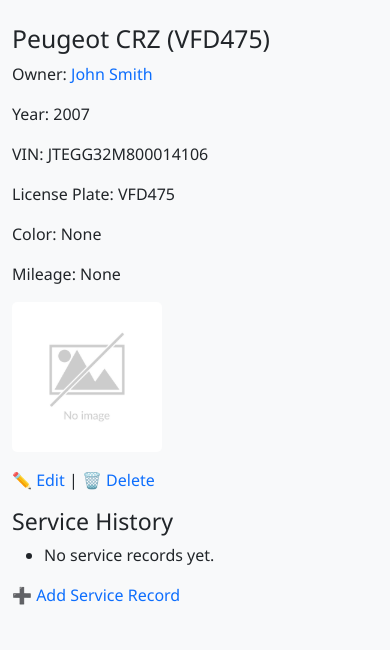
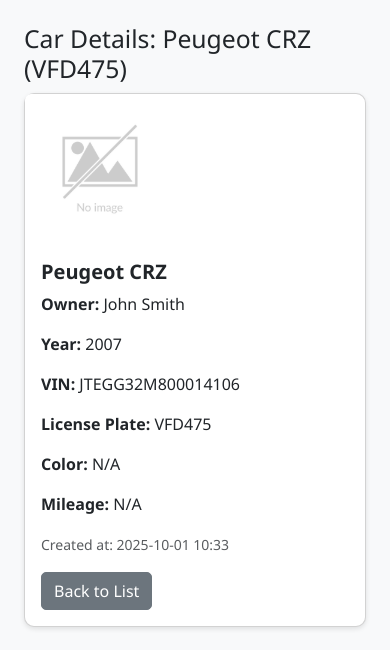
Before and after one commit to Osiakosia/Final_project, a Django app: page /finalapp/cars/2/ in a window 390 px wide. Shown: the part 56-706 px from the top of the page. Run offline with Django 5.2, Linux system fonts and the light colour scheme; data comes from the database, SQL or seed files in the repository; both versions use the stored data as it was after the commit.

Commit message:
updated car_details html bootstrap style .

```diff
--- a/finalapp/templates/cars/car_detail.html
+++ b/finalapp/templates/cars/car_detail.html
@@ -1,32 +1,40 @@
 {% extends "base.html" %}
+{% load static %}
+
 {% block content %}
-<h2>{{ object }}</h2>
-<p>Owner: <a href="{% url 'customer_detail' object.owner.pk %}">{{ object.owner }}</a></p>
-<p>Year: {{ object.year }}</p>
-<p>VIN: {{ object.vin }}</p>
-<p>License Plate: {{ object.license_plate }}</p>
-<p>Color: {{ object.color }}</p>
-<p>Mileage: {{ object.mileage }}</p>
+<div class="container mt-4">
+    <h2>Car Details: {{ object }}</h2>
 
-{% if object.picture %}
-  <img src="{{ object.picture.url }}" alt="Car picture" class="img-fluid mb-3">
-{% else %}
-  <p><em>No picture uploaded.</em></p>
-{% endif %}
+    <div class="card mb-3">
+        <div class="row g-0">
+            <div class="col-md-4">
+                {% if object.picture %}
+                    <img src="{{ object.picture.url }}" class="img-fluid rounded-start"
+                         style="max-height:200px; object-fit:cover;" alt="{{ object }}">
+                {% else %}
+                    <img src="{% static 'finalapp/img/no-image.png' %}" class="img-fluid rounded-start"
+                         style="max-height:200px; object-fit:cover;" alt="No Image">
+                {% endif %}
+            </div>
 
+            <div class="col-md-8">
+                <div class="card-body">
+                    <h5 class="card-title">{{ object.model }}</h5>
+                    <p class="card-text"><strong>Owner:</strong> {{ object.owner }}</p>
+                    <p class="card-text"><strong>Year:</strong> {{ object.year }}</p>
+                    <p class="card-text"><strong>VIN:</strong> {{ object.vin }}</p>
+                    <p class="card-text"><strong>License Plate:</strong> {{ object.license_plate }}</p>
+                    <p class="card-text"><strong>Color:</strong> {{ object.color|default:"N/A" }}</p>
+                    <p class="card-text"><strong>Mileage:</strong> {{ object.mileage|default:"N/A" }}</p>
+                    <p class="card-text"><small class="text-muted">Created at: {{ object.created_at|date:"Y-m-d H:i" }}</small></p>
 
-<p>
-  <a href="{% url 'car_update' object.pk %}">✏️ Edit</a> |
-  <a href="{% url 'car_delete' object.pk %}">🗑️ Delete</a>
-</p>
-
-<h3>Service History</h3>
-<ul>
-  {% for record in object.service_records.all %}
-    <li><a href="{% url 'service_detail' record.pk %}">{{ record }}</a></li>
-  {% empty %}
-    <li>No service records yet.</li>
-  {% endfor %}
-</ul>
-<a href="{% url 'service_create' %}?car={{ object.pk }}">➕ Add Service Record</a>
+                    {% if user.is_authenticated %}
+                        <a href="{% url 'car_update' object.pk %}" class="btn btn-warning">Edit Car</a>
+                    {% endif %}
+                    <a href="{% url 'car_list' %}" class="btn btn-secondary">Back to List</a>
+                </div>
+            </div>
+        </div>
+    </div>
+</div>
 {% endblock %}
```
Also changed, not shown: finalapp/templates/cars/car_form.html (+56 -17 lines), finalapp/templates/cars/car_list.html (+43 -9 lines), db.sqlite3.
